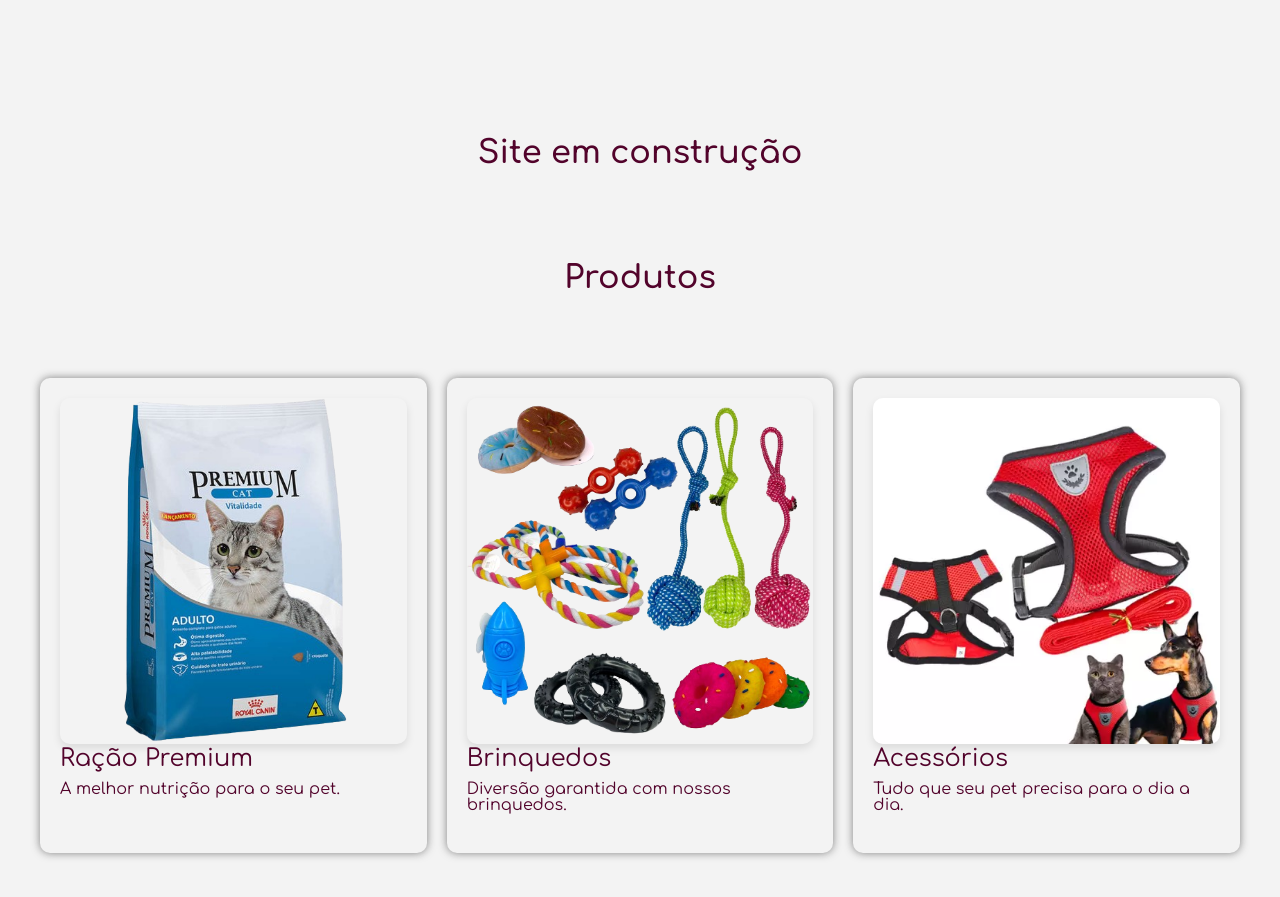
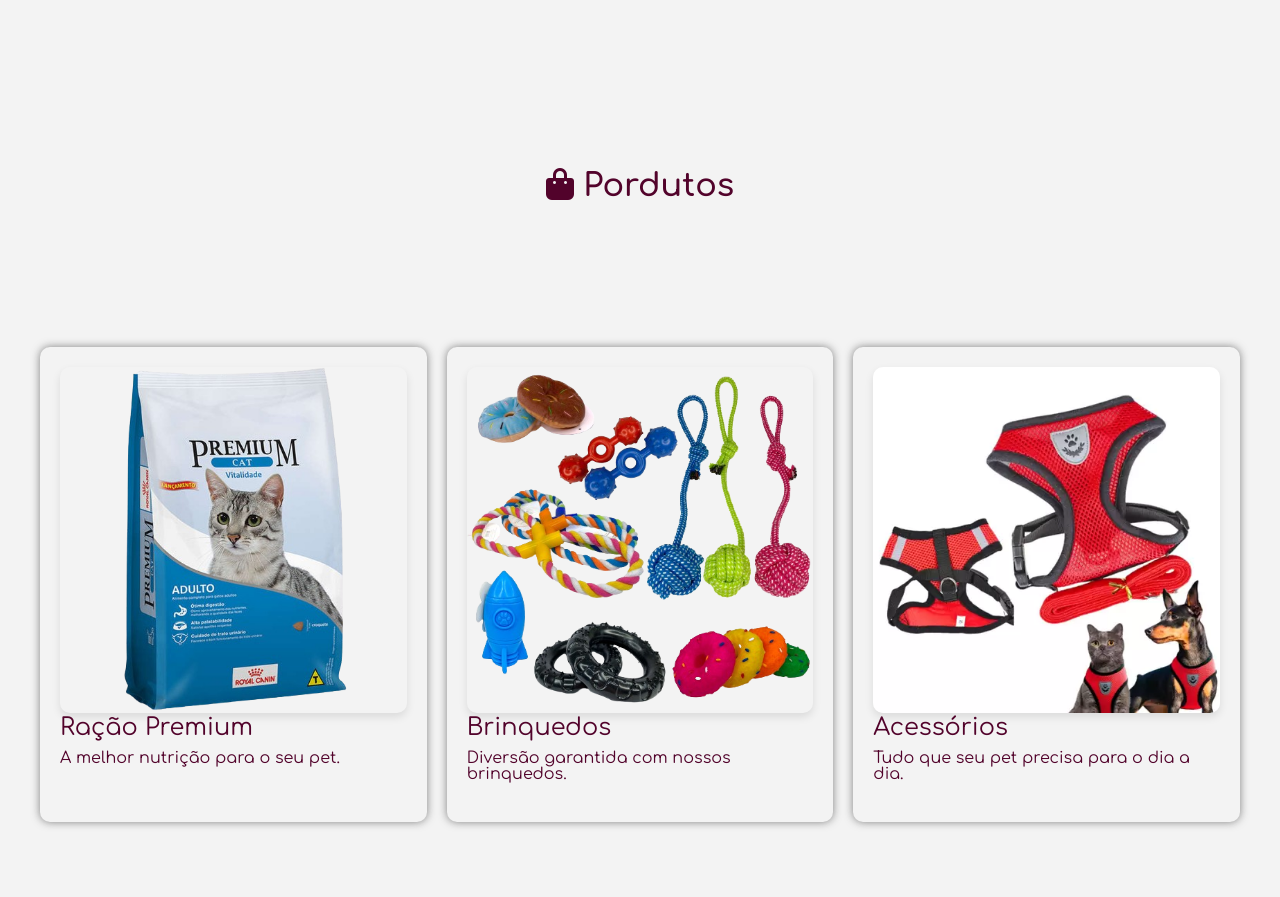
Before and after one commit to LiliannyMarinho/ProjetoMAP, a React (Vite) app in the folder frontend/: page / in a window 1280 px wide. Shown: the part 1520-2417 px from the top of the page. Built offline with nearby package versions, Linux system fonts and the light colour scheme.

Commit message:
Upgrade main

```diff
--- a/frontend/src/components/Main.tsx
+++ b/frontend/src/components/Main.tsx
@@ -17,8 +17,7 @@ const Main: React.FC = () => {
         {Sobre()}
       </section>
       <section id='products'>
-        <h1>Site em construção</h1>
-        <h1>Produtos</h1>
+        <h1><i className="fa-solid fa-bag-shopping"></i> Pordutos</h1>
         {Produto()}
       </section>
       <section id='services'>
```
